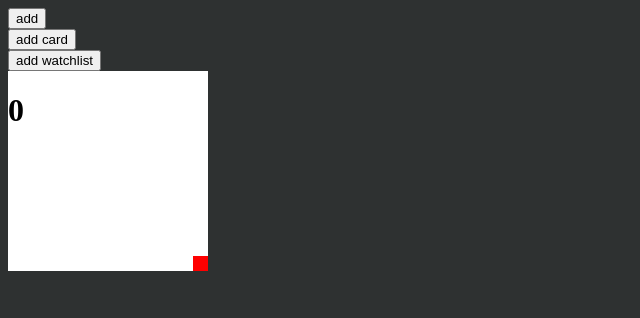
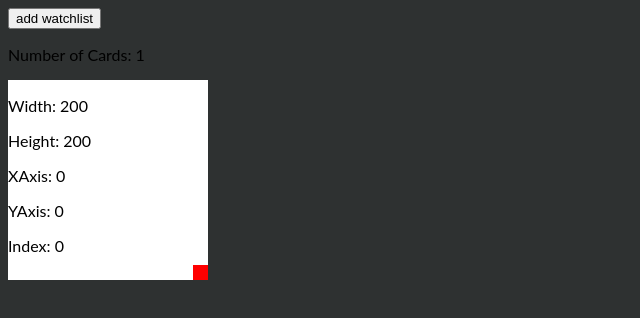
Before and after one commit to gitalvininfo/angular-drag-drop-resize, an Angular app: page / in a window 1280 px wide. Both pictures are taken after a click on the button "add watchlist". Shown: the top 318 px of the page, without its empty margins (0-640 px from the left). Built offline with nearby package versions, Linux system fonts and the light colour scheme.

Commit message:
added properties width height xyaxis per box

```diff
--- a/angular.json
+++ b/angular.json
@@ -123,6 +123,10 @@
           }
         }
       }
-    }},
-  "defaultProject": "dragdrop"
+    }
+  },
+  "defaultProject": "dragdrop",
+  "cli": {
+    "analytics": false
+  }
 }
--- a/src/app/app.component.html
+++ b/src/app/app.component.html
@@ -1,25 +1,31 @@
-<div>
-  <button (click)="addControl()">add</button>
-</div>
+<!-- <div>
+  <button (click)="addControl()">add </button>
+</div> -->
 
-<div>
+<!-- <div>
   <button (click)="addCard()">add card</button>
-</div>
+</div> -->
 
 <div>
   <button (click)="addWatchlist()">add watchlist</button>
 </div>
 
+<p *ngIf="controls">Number of Cards: {{controls?.length}}</p>
+
 <div class="example-boundary2">
   <div class="container2" style="position: relative;">
     <div *ngFor="let control of controls; let i = index" #resizeBox class="control-image" cdkDrag
       cdkDragBoundary=".example-boundary" [style.width.px]="control.width" [style.height.px]="control.height"
-      [cdkDragFreeDragPosition]="dragPosition" (click)="clickControl(control)" (cdkDragEnded)="dragEnd($event)">
+      [cdkDragFreeDragPosition]="dragPosition" (click)="clickControl(control)" (cdkDragEnded)="dragEnd($event, control)">
 
-      <h1>{{i}}</h1>
+      <p>Width: {{control.width}}</p>
+      <p>Height: {{control.height}}</p>
+      <p>XAxis: {{control.xAxis}}</p>
+      <p>YAxis: {{control.yAxis}}</p>
+      <p>Index: {{control.index}}</p>
 
       <span #dragHandleRB cdkDragLockAxis="lockAxis" class="dragHandle rb" cdkDrag
-        (cdkDragMoved)="dragMove(dragHandleRB, $event, control)" (cdkDragEnded)="dragEnd($event)"></span>
+        (cdkDragMoved)="dragMove(dragHandleRB, $event, control)" (cdkDragEnded)="dragEnd($event, control)"></span>
       <!-- <span #dragHandleBottom cdkDragLockAxis="y" class="dragHandle bottom" cdkDrag
       (cdkDragMoved)="dragMove(dragHandleBottom, $event, control)" (cdkDragEnded)="dragEnd($event)"></span>
     <span #dragHandleRight cdkDragLockAxis="x" class="dragHandle right" cdkDrag
--- a/src/app/app.component.ts
+++ b/src/app/app.component.ts
@@ -39,41 +39,41 @@ export class AppComponent {
   }
 
 
-  addControl(): void {
-    const templateControl = new Control();
-    templateControl.width = 40;
-    templateControl.height = 40;
-    templateControl.index = this.controls === undefined ? 0 : this.controls.length;
+  // addControl(): void {
+  //   const templateControl = new Control();
+  //   templateControl.width = 40;
+  //   templateControl.height = 40;
+  //   templateControl.index = this.controls === undefined ? 0 : this.controls.length;
+  //   console.log(templateControl);
+  //   this.selectedControl = templateControl;
 
-    this.controls.push(templateControl);
-    this.selectedControl = templateControl;
-
-    this.setCreateHandleTransform();
-  }
+  //   this.setCreateHandleTransform();
+  // }
 
 
-  addCard(): void {
-    const templateCard = new CardControl();
-    templateCard.width = 100;
-    templateCard.height = 100;
-    templateCard.index = this.cardControls === undefined ? 0 : this.cardControls.length;
+  // addCard(): void {
+  //   const templateCard = new CardControl();
+  //   templateCard.width = 100;
+  //   templateCard.height = 100;
+  //   templateCard.index = this.cardControls === undefined ? 0 : this.cardControls.length;
 
-    this.controls.push(templateCard);
+  //   this.controls.push(templateCard);
+  //   console.log(templateCard);
 
-    // this.cardControls.push(templateCard);
-
-    console.log(templateCard);
-
-  }
+  // }
 
   addWatchlist(): void {
     const templateControl = new Control();
     templateControl.width = 200;
     templateControl.height = 200;
+    templateControl.xAxis = 0;
+    templateControl.yAxis = 0;
     templateControl.index = this.controls === undefined ? 0 : this.controls.length;
 
     this.controls.push(templateControl);
+
     this.selectedControl = templateControl;
+    // console.log(templateControl);
 
     this.setCreateHandleTransform();
   }
@@ -83,7 +83,7 @@ export class AppComponent {
     this.resizeBox!.changes.subscribe(() => {
       rect = this.resizeBox!.filter((element, index) => index === this.selectedControl!.index!)[0].nativeElement.getBoundingClientRect();
 
-      console.warn(this.dragHandleRB)
+      // console.warn(this.dragHandleRB)
 
       this.dragHandleRB!.changes.subscribe(() => {
         this.setHandleTransform(this.dragHandleRB!.filter((element, index) => index === this.selectedControl!.index!)[0].nativeElement, rect, 'both');
@@ -108,11 +108,14 @@ export class AppComponent {
 
   resize(dragHandle: HTMLElement, target: HTMLElement): void {
 
+
     const dragRect = dragHandle.getBoundingClientRect();
     const targetRect = target.getBoundingClientRect();
 
     // console.warn(dragRect);
     // console.log(targetRect);
+
+    console.log(this.selectedControl)
 
     //this.selectedControl!.width = dragRect.left - targetRect.left + dragRect.width;
     //this.selectedControl!.height = dragRect.top - targetRect.top + dragRect.height;
@@ -133,9 +136,20 @@ export class AppComponent {
     this.setUpdateHandleTransform();
   }
 
-  dragEnd(event: CdkDragEnd) {
+  dragEnd(event: CdkDragEnd, control: Control) {
+    // console.log('end expand', event.source.getFreeDragPosition())
+    // console.warn(this.selectedControl)
+    let aw: HTMLElement = this.resizeBox!.filter((element, index) => index === control.index!)[0].nativeElement;
+    console.log(aw.getBoundingClientRect());
+    let i = control.index;
     // const { offsetHeight, offsetWidth } = event.source.element.nativeElement;
     let { x, y } = event.source.getFreeDragPosition();
+    this.controls[i].xAxis = x;
+    this.controls[i].yAxis = y;
+    this.controls[i].width = aw.getBoundingClientRect().width;
+    this.controls[i].height = aw.getBoundingClientRect().height;
+
+
     // this.dragPosition = { x: x, y: y };
     // localStorage.setItem("position", JSON.stringify(this.dragPosition));
   }
--- a/src/app/control.model.ts
+++ b/src/app/control.model.ts
@@ -2,12 +2,16 @@ export interface IControl{
     width?: number;
     height?: number;
     index?: number;
+    xAxis?: number;
+    yAxis?: number;
   }
 
   export class Control implements IControl{
     constructor(
       public width?: number,
       public height?: number,
-      public index?: number
+      public index?: number,
+      public xAxis?: number,
+      public yAxis?: number,
     ){}
   }
```
